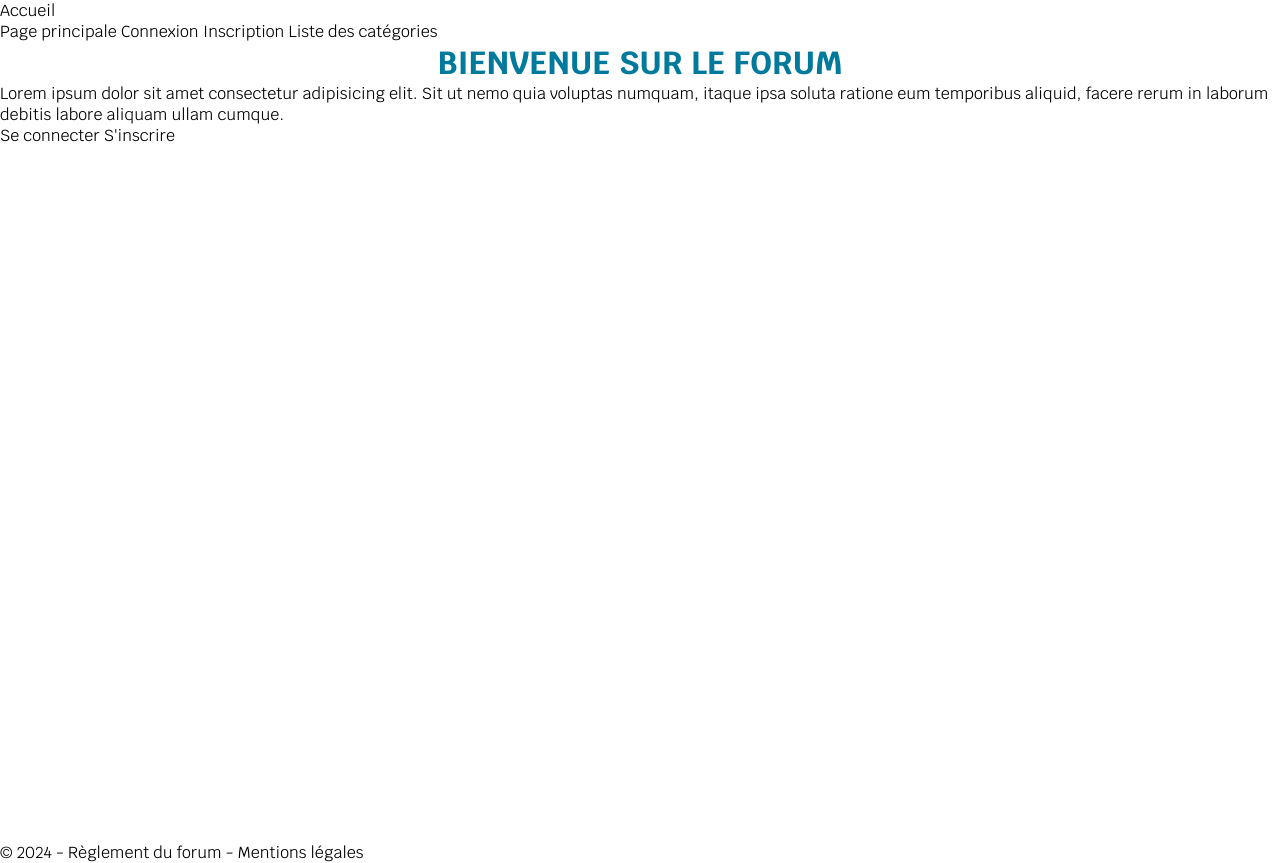
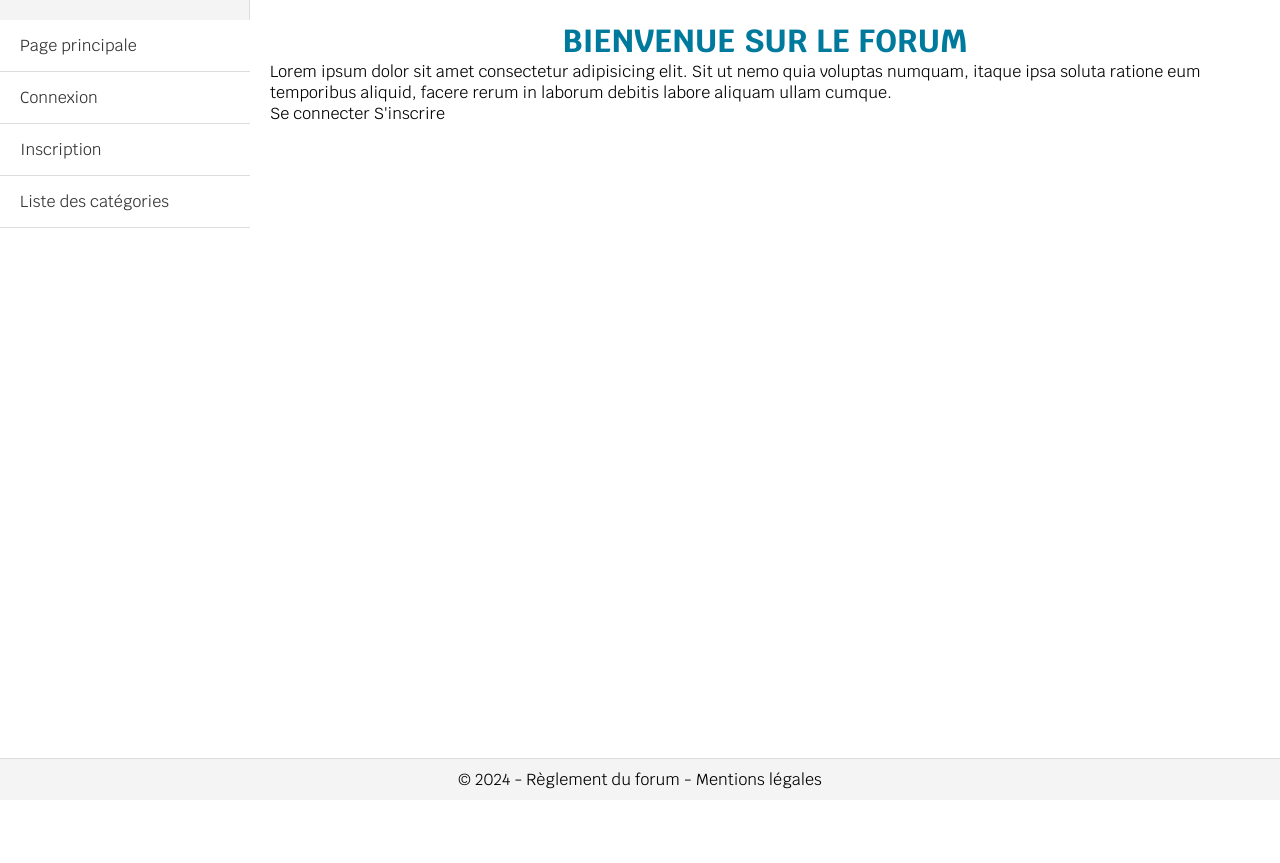
Before and after one commit to Yopetito/Forum, a PHP site: page / in a window 1280 px wide. After the commit the page ends 789 px from the top, so only its background shows below. Run offline with PHP 8.4, Linux system fonts and the light colour scheme; some libraries are stand-ins or nearby versions.

Commit message:
CSS de la navbar

```diff
--- a/public/css/style.css
+++ b/public/css/style.css
@@ -14,16 +14,18 @@
     text-decoration: none;
     font-family: var(--principal-font);
 }
+h1 {
+    color: var(--principal-color);
+    text-align: center;
+}
 
-main {
+body {
     width: 100%;
     height: 100dvh;
 }
 
-h1 {
-    color: var(--principal-color);
-    text-align: center;
-}
+/* =========================AFFICHAGE DES LISTES================= */
+
 .main-category-container{
     display: flex;
     align-items: center;
@@ -81,3 +83,64 @@ h1 {
 a {
     color: black;
 }
+
+/* ======================================= */
+#wrapper {
+    display: flex;
+    flex-direction: column;
+    height: 100vh;
+}
+
+#mainpage {
+    display: flex;
+    flex-grow: 1;
+}
+
+#nav-left {
+    width: 250px;
+    background-color: #f4f4f4;
+    border-right: 1px solid #ddd;
+    padding: 10px 0;
+    height: 100%;
+    overflow-y: auto;
+    display: flex;
+    flex-direction: column;
+}
+
+#nav-left div, #nav-right div {
+    display: flex;
+    flex-direction: column;
+}
+
+#nav-left a, #nav-right a {
+    display: flex;
+    align-items: center;
+    padding: 15px 20px;
+    color: #333;
+    text-decoration: none;
+    font-size: 16px;
+    border-bottom: 1px solid #ddd;
+}
+
+#nav-left a:hover, #nav-right a:hover {
+    background-color: #e9e9e9;
+}
+
+#nav-left a span, #nav-right a span {
+    margin-right: 10px;
+    font-size: 20px;
+}
+
+
+#forum {
+    flex-grow: 1;
+    padding: 20px;
+}
+
+
+footer {
+    text-align: center;
+    padding: 10px;
+    background-color: #f4f4f4;
+    border-top: 1px solid #ddd;
+}
--- a/view/layout.php
+++ b/view/layout.php
@@ -7,6 +7,7 @@
         <meta http-equiv="X-UA-Compatible" content="ie=edge">
         <script src="https://cdn.tiny.cloud/1/zg3mwraazn1b2ezih16je1tc6z7gwp5yd4pod06ae5uai8pa/tinymce/5/tinymce.min.js" referrerpolicy="origin"></script>
         <link rel="stylesheet" href="https://cdnjs.cloudflare.com/ajax/libs/font-awesome/5.13.0/css/all.min.css" integrity="sha256-h20CPZ0QyXlBuAw7A+KluUYx/3pK+c7lYEpqLTlxjYQ=" crossorigin="anonymous" />
+        <link rel="stylesheet" href="https://cdnjs.cloudflare.com/ajax/libs/font-awesome/6.7.2/css/all.min.css" integrity="sha512-Evv84Mr4kqVGRNSgIGL/F/aIDqQb7xQ2vcrdIwxfjThSH8CSR7PBEakCr51Ck+w+/U6swU2Im1vVX0SVk9ABhg==" crossorigin="anonymous" referrerpolicy="no-referrer" />
         <link rel="stylesheet" href="<?= PUBLIC_DIR ?>/css/style.css">
         <title>FORUM</title>
     </head>
@@ -19,7 +20,6 @@
                 <header>
                     <nav>
                         <div id="nav-left">
-                            <a href="/">Accueil</a>
                             <?php
                             if(App\Session::isAdmin()){
                                 ?>
@@ -31,10 +31,18 @@
                             // si l'utilisateur est connecté
                             if(App\Session::getUser()){
                                 ?>
-                                <a href="index.php?ctrl=security&action=profile"><span class="fas fa-user"></span>&nbsp;<?= App\Session::getUser()?></a>
-                                <a href="index.php?ctrl=security&action=logout">Déconnexion</a>
-                                <a href="index.php">Page principale</a>
-                                <a href="index.php?ctrl=forum&action=index">Liste des catégories</a>
+                                <div class="nav-profile">
+                                    <a href="index.php?ctrl=security&action=profile"><span class="fas fa-user"></span>&nbsp;<?= App\Session::getUser()?></a>
+                                </div>
+                                <div class="nav-logout">
+                                <a href="index.php?ctrl=security&action=logout"><span class="fa-solid fa-share-from-square"></span>Déconnexion</a>
+                                </div>
+                                <div class="nav-homepage">
+                                <a href="index.php"><span class="fa-solid fa-house"></span>Page principale</a>
+                                </div>
+                                <div class="nav-category">
+                                <a href="index.php?ctrl=forum&action=index"><span class="fa-solid fa-layer-group"></span>Liste des catégories</a>
+                                </div>
                                 <?php
                             }
                             else{
```
